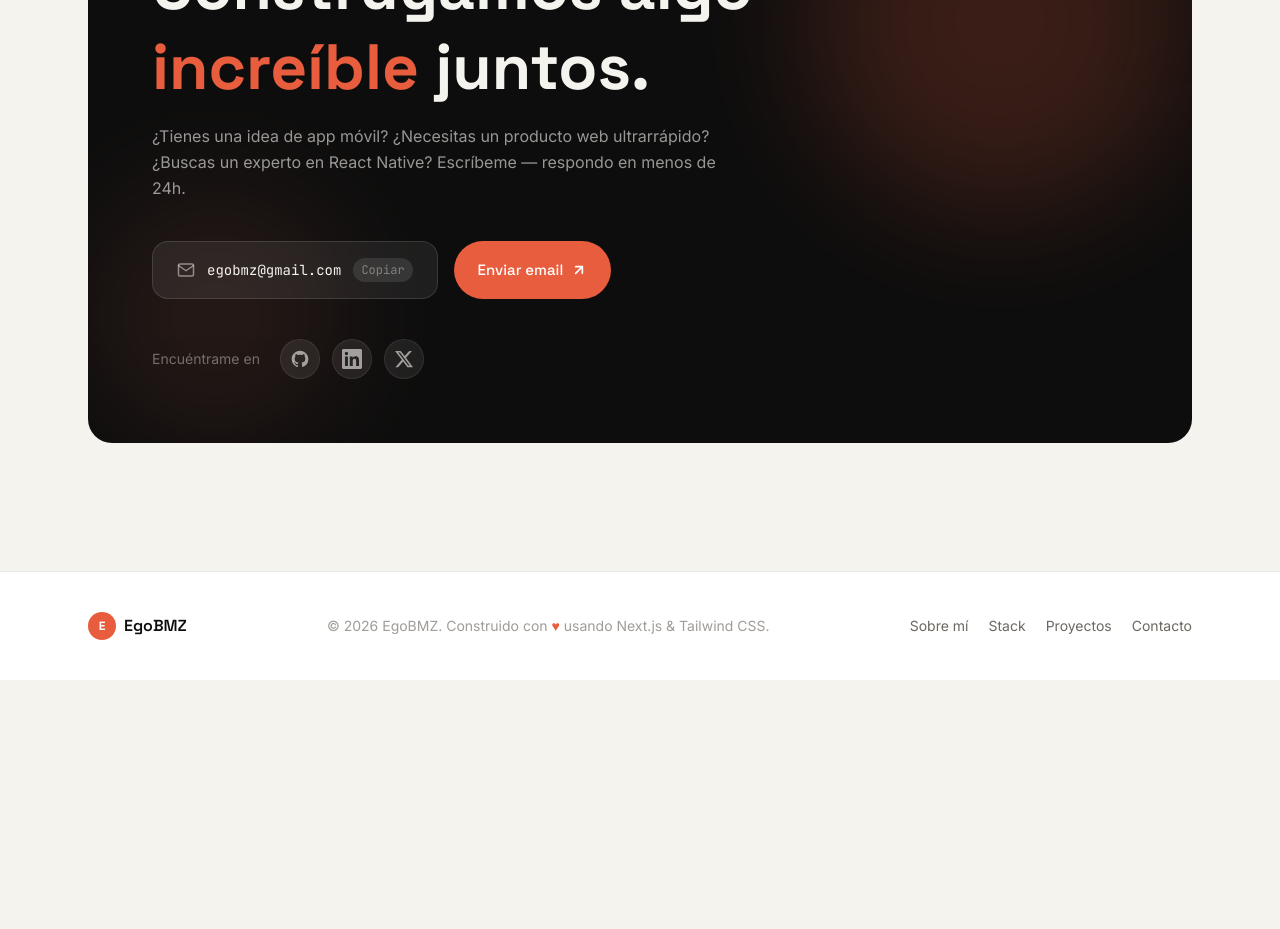
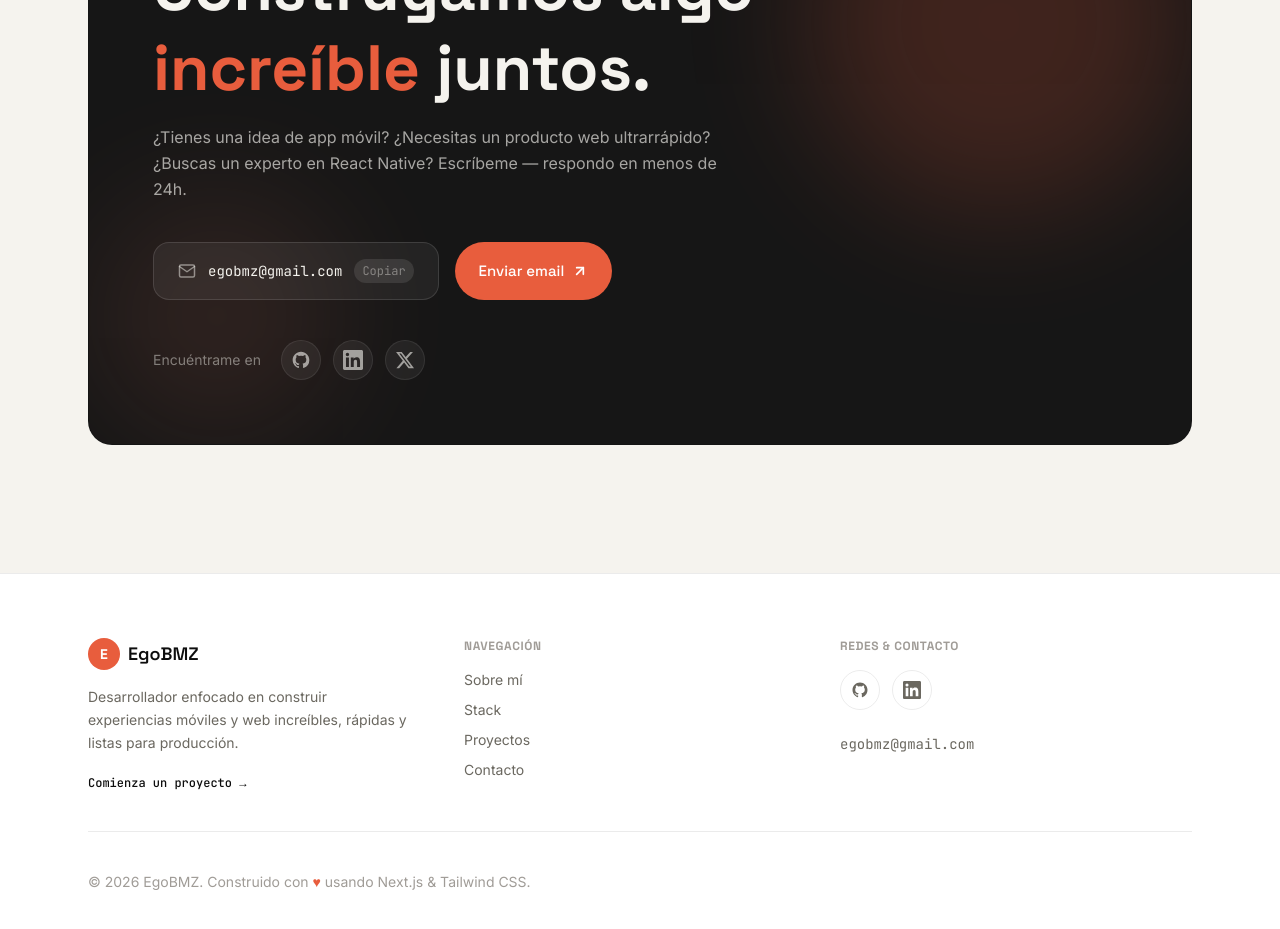
Before and after one commit to EgoBMZ/ego-bmz, a Next.js app: page / in a window 1280 px wide. Shown: the part 5760-6689 px from the top of the page. Before the commit the page ends 6440 px from the top, so only its background shows below. Built offline with nearby package versions, Linux system fonts and the light colour scheme.

Commit message:
refactor: redesign footer layout with new navigation and socials and update contact section styling

```diff
--- a/app/components/Contact.tsx
+++ b/app/components/Contact.tsx
@@ -52,7 +52,7 @@ export default function Contact() {
   return (
     <section id="contact" ref={sectionRef} className="py-24 md:py-32" style={{ background: 'var(--bg)' }}>
       <div className="section-container">
-        <div className="relative rounded-3xl overflow-hidden p-10 md:p-16 reveal" style={{ background: 'var(--text-primary)' }}>
+        <div className="relative rounded-3xl overflow-hidden p-10 md:p-16 reveal bg-[#161616] dark:bg-[#1A1A1A] border border-[var(--border)]">
           {/* Orbs */}
           <div className="absolute inset-0 pointer-events-none" aria-hidden="true">
             <div className="absolute top-0 right-0 w-96 h-96 rounded-full blur-3xl opacity-20" style={{ background: 'var(--accent)' }} />
@@ -61,19 +61,19 @@ export default function Contact() {
 
           <div className="relative z-10 max-w-3xl">
             {/* Badge */}
-            <span className="inline-flex items-center gap-2 px-3 py-1.5 rounded-full text-xs font-mono mb-6" style={{ background: 'rgba(232,93,61,0.2)', color: 'var(--accent-soft)', border: '1px solid rgba(232,93,61,0.3)' }}>
+            <span className="inline-flex items-center gap-2 px-3 py-1.5 rounded-full text-xs font-mono mb-6" style={{ background: 'rgba(232,93,61,0.15)', color: '#FF8A70', border: '1px solid rgba(232,93,61,0.25)' }}>
               <span className="w-1.5 h-1.5 rounded-full animate-pulse-glow" style={{ background: 'var(--accent)' }} />
               {c.badge[lang]}
             </span>
 
             {/* Heading */}
-            <h2 className="font-display font-bold leading-tight mb-4" style={{ fontSize: 'clamp(2rem, 6vw, 4rem)', color: 'var(--bg)' }}>
+            <h2 className="font-display font-bold leading-tight mb-4" style={{ fontSize: 'clamp(2rem, 6vw, 4rem)', color: '#F5F3EE' }}>
               {c.heading1[lang]}{' '}
               <span style={{ color: 'var(--accent)' }}>{c.heading2[lang]}</span>{' '}
               {c.heading3[lang]}
             </h2>
 
-            <p className="font-body text-base leading-relaxed mb-10 max-w-xl" style={{ color: 'rgba(245,243,238,0.6)' }}>
+            <p className="font-body text-base leading-relaxed mb-10 max-w-xl" style={{ color: 'rgba(245,243,238,0.65)' }}>
               {c.sub[lang]}
             </p>
 
@@ -82,14 +82,14 @@ export default function Contact() {
               <button
                 id="copy-email-btn"
                 onClick={handleCopy}
-                className="flex items-center gap-3 px-6 py-4 rounded-2xl transition-all duration-200 group flex-1 sm:flex-none"
-                style={{ background: 'rgba(255,255,255,0.07)', border: '1px solid rgba(255,255,255,0.12)', color: 'var(--bg)' }}
+                className="flex items-center gap-3 px-6 py-4 rounded-2xl transition-all duration-200 group flex-1 sm:flex-none cursor-pointer"
+                style={{ background: 'rgba(255,255,255,0.06)', border: '1px solid rgba(255,255,255,0.12)', color: '#F5F3EE' }}
               >
                 <svg width="18" height="18" viewBox="0 0 24 24" fill="none" stroke="currentColor" strokeWidth="2" strokeLinecap="round" strokeLinejoin="round" style={{ color: 'rgba(245,243,238,0.5)' }}>
                   <path d="M4 4h16c1.1 0 2 .9 2 2v12c0 1.1-.9 2-2 2H4c-1.1 0-2-.9-2-2V6c0-1.1.9-2 2-2z"/><polyline points="22,6 12,13 2,6"/>
                 </svg>
                 <span className="font-mono text-sm">{EMAIL}</span>
-                <span className="ml-auto px-2 py-1 rounded-lg text-xs font-mono transition-all duration-200" style={{ background: copied ? 'rgba(232,93,61,0.3)' : 'rgba(255,255,255,0.1)', color: copied ? 'var(--accent-soft)' : 'rgba(245,243,238,0.4)' }}>
+                <span className="ml-auto px-2 py-1 rounded-lg text-xs font-mono transition-all duration-200" style={{ background: copied ? 'rgba(232,93,61,0.25)' : 'rgba(255,255,255,0.1)', color: copied ? '#FF8A70' : 'rgba(245,243,238,0.4)' }}>
                   {copied ? c.copied[lang] : c.copy[lang]}
                 </span>
               </button>
@@ -104,7 +104,7 @@ export default function Contact() {
 
             {/* Socials */}
             <div className="flex items-center gap-3">
-              <span className="text-sm font-body mr-2" style={{ color: 'rgba(245,243,238,0.4)' }}>
+              <span className="text-sm font-body mr-2" style={{ color: 'rgba(245,243,238,0.45)' }}>
                 {c.findMe[lang]}
               </span>
               {SOCIALS.map((s) => (
@@ -115,7 +115,7 @@ export default function Contact() {
                   rel="noopener noreferrer"
                   aria-label={s.label}
                   className="w-10 h-10 rounded-xl flex items-center justify-center transition-all duration-200 hover:scale-110"
-                  style={{ background: 'rgba(255,255,255,0.08)', color: 'rgba(245,243,238,0.6)', border: '1px solid rgba(255,255,255,0.08)' }}
+                  style={{ background: 'rgba(255,255,255,0.06)', color: 'rgba(245,243,238,0.6)', border: '1px solid rgba(255,255,255,0.08)' }}
                 >
                   {s.icon}
                 </a>
--- a/app/components/Footer.tsx
+++ b/app/components/Footer.tsx
@@ -1,6 +1,10 @@
 'use client';
 
 import { useLang } from '../providers/LanguageProvider';
+
+const GITHUB_URL   = 'https://github.com/EgoBMZ';
+const LINKEDIN_URL = 'https://www.linkedin.com/in/egobmz/';
+const EMAIL        = 'egobmz@gmail.com';
 
 export default function Footer() {
   const { lang, t } = useLang();
@@ -15,30 +19,89 @@ export default function Footer() {
   ];
 
   return (
-    <footer className="py-10" style={{ background: 'var(--surface)', borderTop: '1px solid var(--border)' }}>
+    <footer className="py-12 md:py-16" style={{ background: 'var(--surface)', borderTop: '1px solid var(--border)' }}>
       <div className="section-container">
-        <div className="flex flex-col sm:flex-row items-center justify-between gap-4">
-          {/* Logo */}
-          <div className="flex items-center gap-2">
-            <div className="w-7 h-7 rounded-lg flex items-center justify-center text-white font-display font-bold text-xs" style={{ background: 'var(--accent)' }}>E</div>
-            <span className="font-display font-semibold text-base" style={{ color: 'var(--text-primary)' }}>EgoBMZ</span>
+        <div className="grid grid-cols-1 md:grid-cols-3 gap-10 md:gap-6 items-start pb-10 mb-10" style={{ borderBottom: '1px solid var(--border)' }}>
+          {/* Logo & Tagline */}
+          <div className="flex flex-col items-start gap-4">
+            <div className="flex items-center gap-2">
+              <div className="w-8 h-8 rounded-lg flex items-center justify-center text-white font-display font-bold text-sm" style={{ background: 'var(--accent)' }}>E</div>
+              <span className="font-display font-semibold text-lg" style={{ color: 'var(--text-primary)' }}>EgoBMZ</span>
+            </div>
+            <p className="font-body text-sm max-w-xs leading-relaxed" style={{ color: 'var(--text-muted)' }}>
+              {lang === 'es'
+                ? 'Desarrollador enfocado en construir experiencias móviles y web increíbles, rápidas y listas para producción.'
+                : 'Developer focused on building incredible, fast, and production-ready mobile and web experiences.'}
+            </p>
+            {/* Action CTA link */}
+            <a
+              href="#contact"
+              className="text-xs font-mono font-medium hover:text-[var(--accent)] transition-all duration-200 flex items-center gap-1.5 mt-1"
+              style={{ color: 'var(--text-primary)' }}
+            >
+              {lang === 'es' ? 'Comienza un proyecto →' : 'Start a project →'}
+            </a>
           </div>
 
-          {/* Copyright */}
+          {/* Quick links */}
+          <div className="flex flex-col items-start gap-4">
+            <span className="font-display font-bold text-xs uppercase tracking-wider" style={{ color: 'var(--text-faint)' }}>
+              {lang === 'es' ? 'Navegación' : 'Navigation'}
+            </span>
+            <nav className="flex flex-col gap-2.5" aria-label="Footer navigation">
+              {LINKS.map((link) => (
+                <a key={link.href} href={link.href} className="font-body text-sm transition-colors duration-200 hover:text-[var(--accent)]" style={{ color: 'var(--text-muted)' }}>
+                  {link.label}
+                </a>
+              ))}
+            </nav>
+          </div>
+
+          {/* Socials & Contact info */}
+          <div className="flex flex-col items-start gap-4">
+            <span className="font-display font-bold text-xs uppercase tracking-wider" style={{ color: 'var(--text-faint)' }}>
+              {lang === 'es' ? 'Redes & Contacto' : 'Socials & Contact'}
+            </span>
+            <div className="flex items-center gap-3">
+              {/* GitHub */}
+              <a
+                href={GITHUB_URL}
+                target="_blank"
+                rel="noopener noreferrer"
+                className="w-10 h-10 rounded-xl flex items-center justify-center transition-all duration-200 hover:bg-[var(--surface-alt)] hover:text-[var(--accent)] hover:scale-110"
+                style={{ color: 'var(--text-muted)', border: '1px solid var(--border)' }}
+                aria-label="GitHub"
+              >
+                <svg width="18" height="18" viewBox="0 0 24 24" fill="currentColor">
+                  <path d="M12 2C6.477 2 2 6.484 2 12.017c0 4.425 2.865 8.18 6.839 9.504.5.092.682-.217.682-.483 0-.237-.008-.868-.013-1.703-2.782.605-3.369-1.343-3.369-1.343-.454-1.158-1.11-1.466-1.11-1.466-.908-.62.069-.608.069-.608 1.003.07 1.531 1.032 1.531 1.032.892 1.53 2.341 1.088 2.91.832.092-.647.35-1.088.636-1.338-2.22-.253-4.555-1.113-4.555-4.951 0-1.093.39-1.988 1.029-2.688-.103-.253-.446-1.272.098-2.65 0 0 .84-.27 2.75 1.026A9.564 9.564 0 0 1 12 6.844a9.59 9.59 0 0 1 2.504.337c1.909-1.296 2.747-1.027 2.747-1.027.546 1.379.202 2.398.1 2.651.64.7 1.028 1.595 1.028 2.688 0 3.848-2.339 4.695-4.566 4.943.359.309.678.92.678 1.855 0 1.338-.012 2.419-.012 2.747 0 .268.18.58.688.482A10.02 10.02 0 0 0 22 12.017C22 6.484 17.522 2 12 2z"/>
+                </svg>
+              </a>
+              {/* LinkedIn */}
+              <a
+                href={LINKEDIN_URL}
+                target="_blank"
+                rel="noopener noreferrer"
+                className="w-10 h-10 rounded-xl flex items-center justify-center transition-all duration-200 hover:bg-[var(--surface-alt)] hover:text-[var(--accent)] hover:scale-110"
+                style={{ color: 'var(--text-muted)', border: '1px solid var(--border)' }}
+                aria-label="LinkedIn"
+              >
+                <svg width="18" height="18" viewBox="0 0 24 24" fill="currentColor">
+                  <path d="M20.447 20.452h-3.554v-5.569c0-1.328-.027-3.037-1.852-3.037-1.853 0-2.136 1.445-2.136 2.939v5.667H9.351V9h3.414v1.561h.046c.477-.9 1.637-1.85 3.37-1.85 3.601 0 4.267 2.37 4.267 5.455v6.286zM5.337 7.433a2.062 2.062 0 0 1-2.063-2.065 2.064 2.064 0 1 1 2.063 2.065zm1.782 13.019H3.555V9h3.564v11.452zM22.225 0H1.771C.792 0 0 .774 0 1.729v20.542C0 23.227.792 24 1.771 24h20.451C23.2 24 24 23.227 24 22.271V1.729C24 .774 23.2 0 22.222 0h.003z"/>
+                </svg>
+              </a>
+            </div>
+            {/* Email link */}
+            <a href={`mailto:${EMAIL}`} className="font-mono text-sm hover:text-[var(--accent)] transition-colors mt-2" style={{ color: 'var(--text-muted)' }}>
+              {EMAIL}
+            </a>
+          </div>
+        </div>
+
+        {/* Bottom copyright row */}
+        <div className="flex flex-col sm:flex-row items-center justify-between gap-4">
           <p className="font-body text-sm text-center" style={{ color: 'var(--text-faint)' }}>
-            © {year} EgoBMZ. {f.built[lang]}{' '}
-            <span style={{ color: 'var(--accent)' }}>♥</span>{' '}
-            {f.using[lang]}
+            © {year} EgoBMZ. {f.built[lang]} <span style={{ color: 'var(--accent)' }}>♥</span> {f.using[lang]}
           </p>
-
-          {/* Quick links */}
-          <nav className="flex items-center gap-5" aria-label="Footer navigation">
-            {LINKS.map((link) => (
-              <a key={link.href} href={link.href} className="font-body text-sm transition-colors duration-200 hover:text-[var(--text-primary)]" style={{ color: 'var(--text-muted)' }}>
-                {link.label}
-              </a>
-            ))}
-          </nav>
         </div>
       </div>
     </footer>
```
